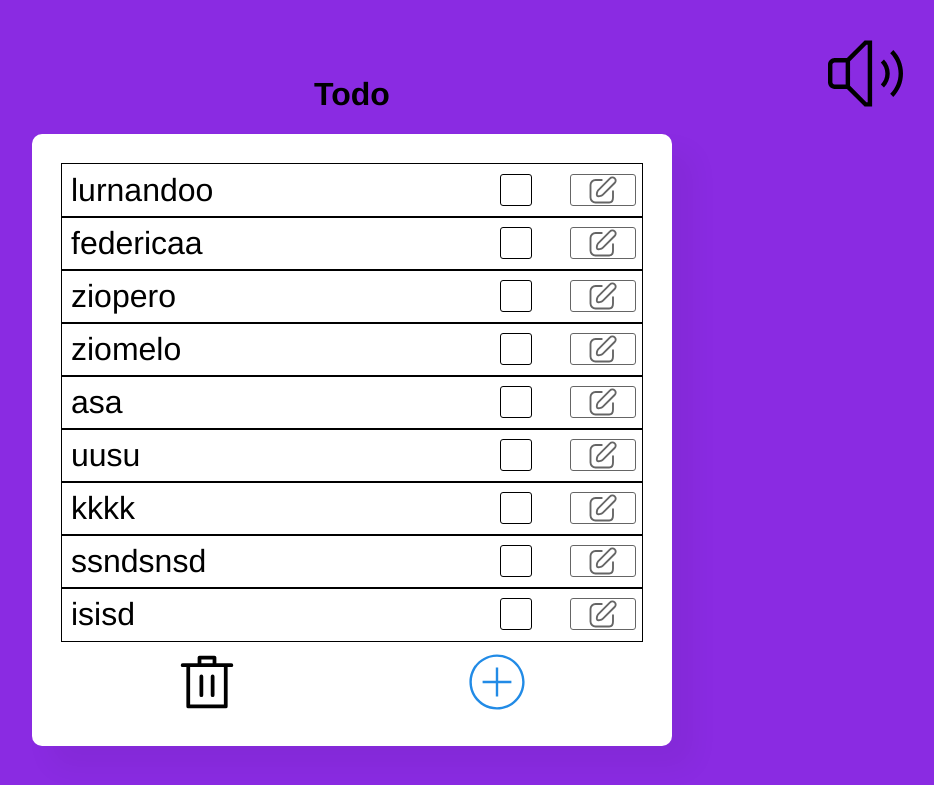
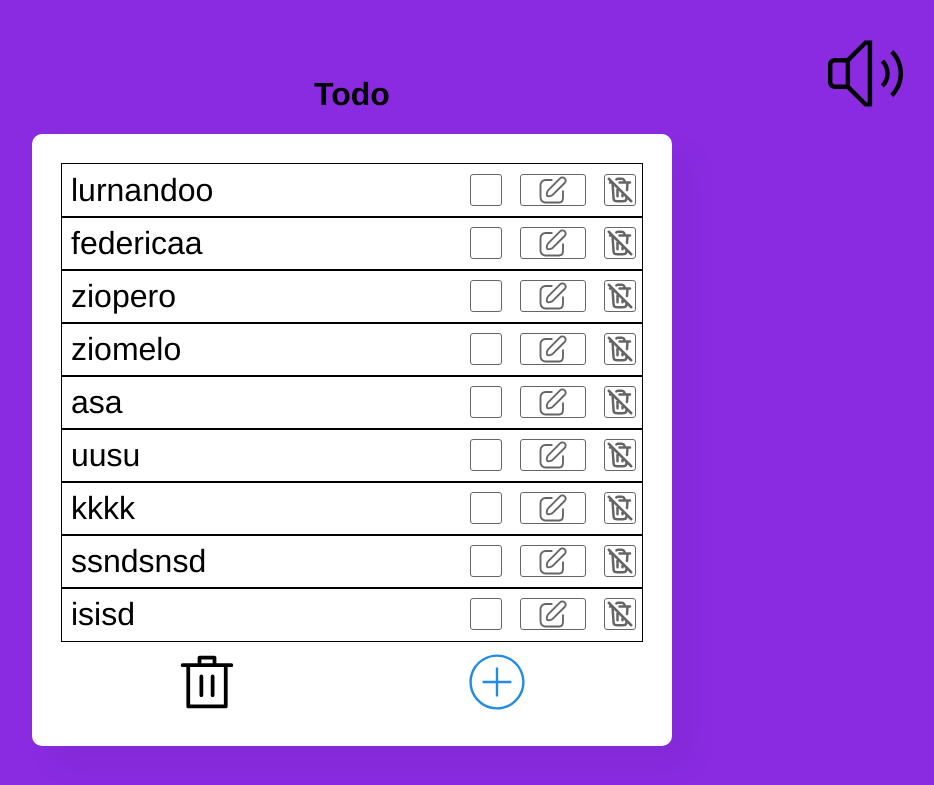
Before and after one commit to DefinetelyNotACat/TODO, a PHP site: page / in a window 1280 px wide. Shown: the top 785 px of the page, without its empty margins (288-1222 px from the left). Run offline with PHP 8.4, Linux system fonts and the light colour scheme; data that the repository does not hold is empty.

Commit message:
deletebug corrected

```diff
--- a/animation.js
+++ b/animation.js
@@ -12,9 +12,9 @@ let audiooff = document.getElementById('audiooff')
 let touches = 0
 let colorrow = false
 let precedentselected
-console.log(maxvalue)
 let mousePointer
 let sounds = true
+let removebuttons = document.querySelectorAll('.removebutton')
 buttons.forEach(button => {
     button.addEventListener("click",deletetask)
 });
@@ -22,6 +22,11 @@ editbuttons.forEach(button => {
     button.addEventListener("click",edittask)
 });
 
+removebuttons.forEach(button => {
+    console.log(button)
+    button.addEventListener("click",removetask)
+
+});
 
 function deletetask()
 {
@@ -205,6 +210,15 @@ function addRow(value)
     input.focus()
 
 
+    let thirdbutton = document.createElement('button')
+    thirdbutton.innerHTML = ""
+    thirdbutton.value = value
+    thirdbutton.classList.add("removebutton")
+    thirdbutton.addEventListener("click", removetask);
+    seconddiv.appendChild(thirdbutton)
+
+
+
 }
 
 
@@ -228,3 +242,19 @@ function changeaudio()
 
 
 }
+
+
+function removetask()
+{
+    let names = document.querySelectorAll(".name")
+    let buttons = document.querySelectorAll(".markbutton")
+    let rows = document.querySelectorAll('.rowdata')
+    console.log(rows.length + " grandezza righe")
+    let value = this.value-1
+    console.log(value + "valore scelto")
+    console.log(rows[value-1])
+    if(value == rows.length) rows[value-1].remove();
+    else rows[value].remove()
+
+
+}
--- a/index.php
+++ b/index.php
@@ -53,6 +53,7 @@
                     echo '<div class = "buttonsgroup">';
                         echo "<button class = 'markbutton' onclick = 'deletetask()' value = '$value'>"; echo"</button>";
                         echo "<button class = 'editbutton editsvg' onclick = 'edittask()' value = '$value'>"; echo "</button>";
+                        echo "<button class = 'removebutton' onclick = 'removetask()' value = '$value'>"; echo "</button>";
                     echo '</div>';
 
                 echo '</div>';
--- a/style.css
+++ b/style.css
@@ -44,7 +44,7 @@ h1{
     width: 30px;
     height: 15px;
     padding: 15px;
-    opacity: 1;
+    opacity: 0.6;
     background-color: white;
 
 }
@@ -102,7 +102,7 @@ h1{
     display: flex;
     justify-content: center;
     align-items: center;
-    gap: 40px;
+    gap: 20px;
 }
 
 .buttonsgroup>*{
@@ -243,3 +243,22 @@ button:hover{
 .hidden{
     display: none;
 }
+
+.removebutton{
+    width: 30px;
+    height: 30px;
+    padding: 15px;
+    background-color: white;
+    background-image: url(svg/trashcan.svg);
+    background-size: 30px 30px;
+    background-repeat: no-repeat;
+    background-position:center;
+    border: none;
+    opacity: 0.6;
+}
+
+.removebutton:hover{
+    opacity: 1;
+
+
+}
```
Also changed, not shown: svg/trashcan.svg (added).
